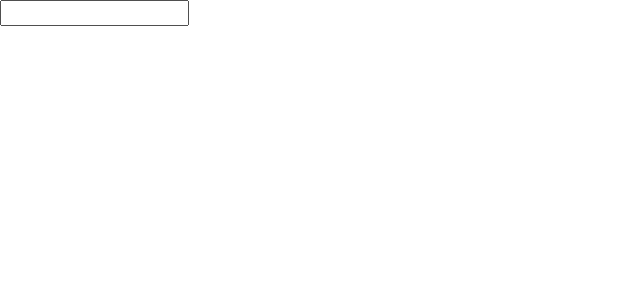
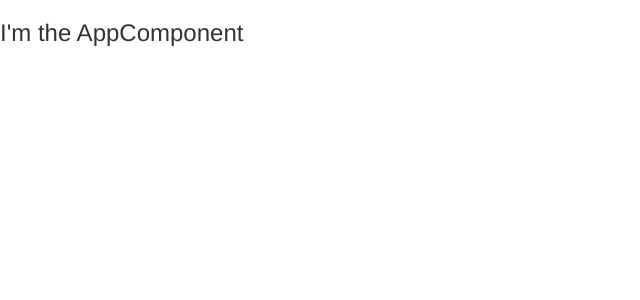
Before and after one commit to adnanmamajiwala/my-ng-app, an Angular app: page / in a window 1280 px wide. Shown: the top 300 px of the page, without its empty margins (0-640 px from the left). Built offline with nearby package versions, Linux system fonts and the light colour scheme.

Commit message:
Basic setup

```diff
--- a/src/app/app.component.html
+++ b/src/app/app.component.html
@@ -1,2 +1 @@
-<input type="text" [(ngModel)]="name">
-<p>{{name}}</p>
+<h3>I'm the AppComponent</h3>
```
